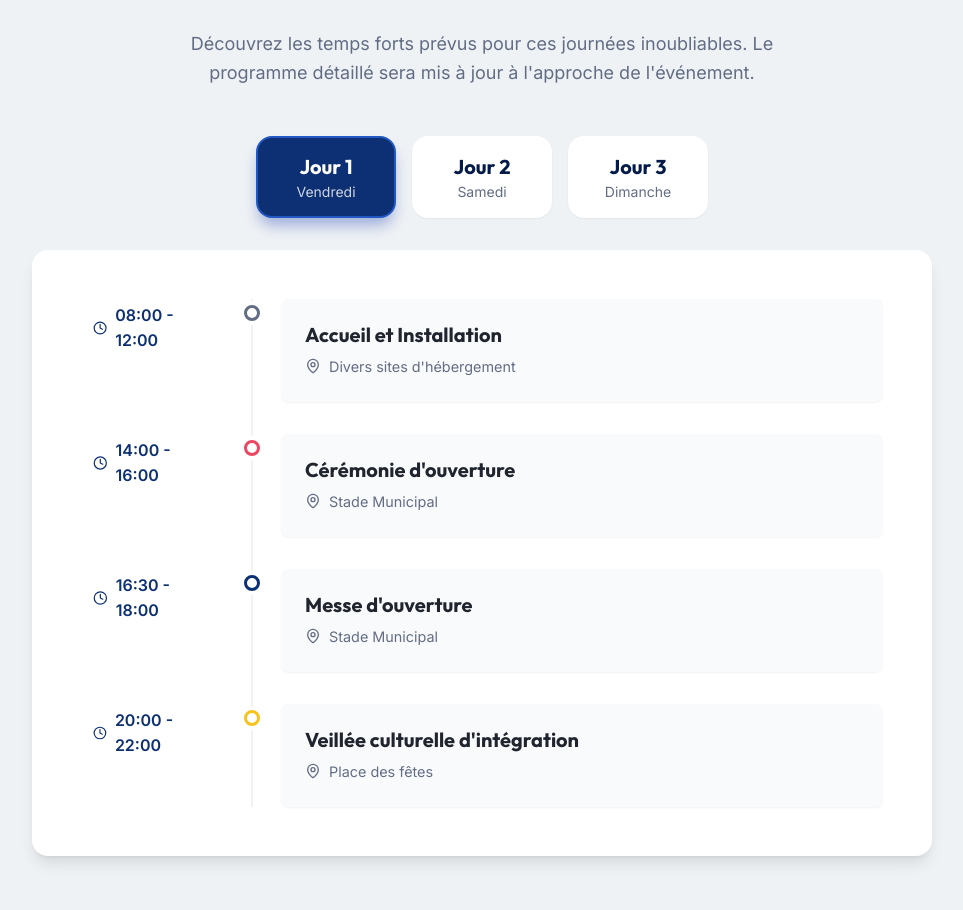
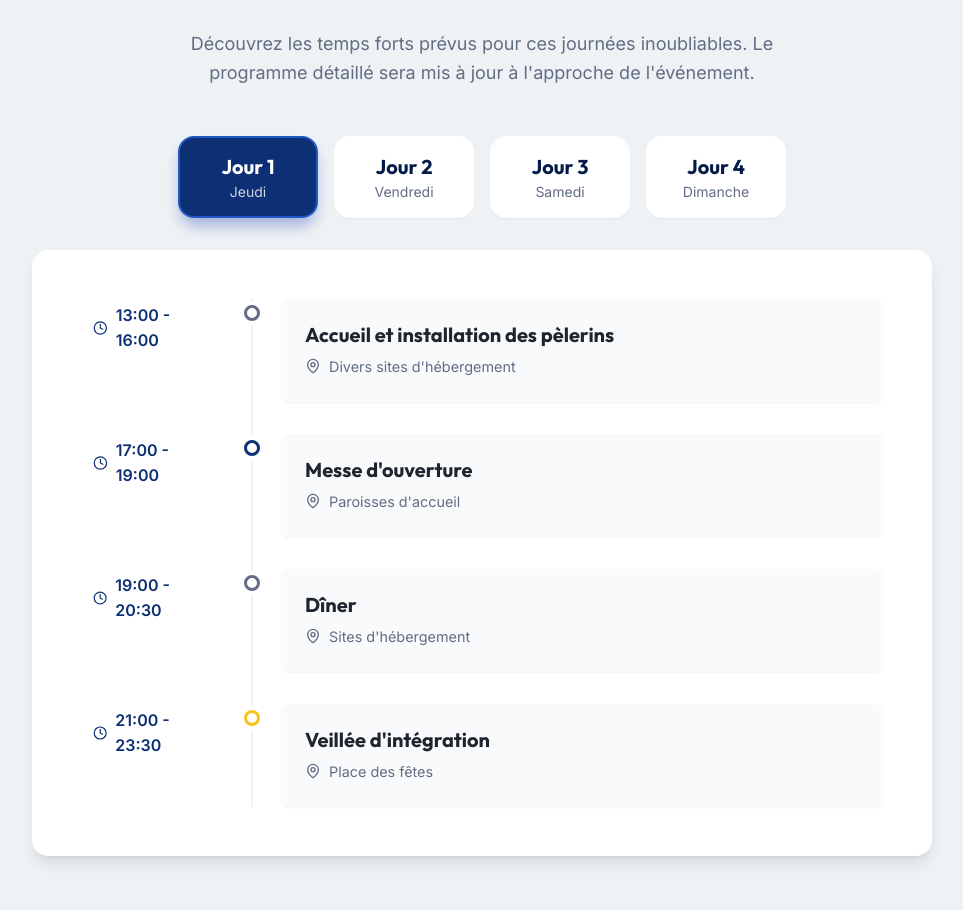
Before and after one commit to jocelynelisa/jnj2026, a React (Vite) app: page / in a window 1280 px wide. Shown: the part 2600-3510 px from the top of the page, without its empty margins (158-1121 px from the left). Built offline with nearby package versions, Linux system fonts and the light colour scheme.

Commit message:
correction et ajout de certains détails

```diff
--- a/src/components/Program.jsx
+++ b/src/components/Program.jsx
@@ -7,17 +7,18 @@ const Program = () => {
   const [activeDay, setActiveDay] = useState(1);
 
   const days = [
-    { id: 1, name: "Jour 1", date: "Vendredi" },
-    { id: 2, name: "Jour 2", date: "Samedi" },
-    { id: 3, name: "Jour 3", date: "Dimanche" }
+    { id: 1, name: "Jour 1", date: "Jeudi" },
+    { id: 2, name: "Jour 2", date: "Vendredi" },
+    { id: 3, name: "Jour 3", date: "Samedi" },
+    { id: 4, name: "Jour 4", date: "Dimanche" }
   ];
 
   const schedule = {
     1: [
-      { time: "08:00 - 12:00", title: "Accueil et Installation", location: "Divers sites d'hébergement", type: "logistics" },
-      { time: "14:00 - 16:00", title: "Cérémonie d'ouverture", location: "Stade Municipal", type: "main" },
-      { time: "16:30 - 18:00", title: "Messe d'ouverture", location: "Stade Municipal", type: "spiritual" },
-      { time: "20:00 - 22:00", title: "Veillée culturelle d'intégration", location: "Place des fêtes", type: "cultural" }
+      { time: "13:00 - 16:00", title: "Accueil et installation des pèlerins", location: "Divers sites d'hébergement", type: "logistics" },
+      { time: "17:00 - 19:00", title: "Messe d'ouverture", location: "Paroisses d'accueil", type: "spiritual" },
+      { time: "19:00 - 20:30", title: "Dîner", location: "Sites d'hébergement", type: "logistics" },
+      { time: "21:00 - 23:30", title: "Veillée d'intégration", location: "Place des fêtes", type: "cultural" }
     ],
     2: [
       { time: "07:00 - 08:00", title: "Laudes et petit-déjeuner", location: "Sites d'hébergement", type: "spiritual" },
@@ -30,6 +31,9 @@ const Program = () => {
       { time: "08:00 - 09:30", title: "Rassemblement final", location: "Stade Municipal", type: "main" },
       { time: "10:00 - 12:30", title: "Messe de clôture et envoi", location: "Stade Municipal", type: "spiritual" },
       { time: "13:00", title: "Déjeuner et départ des délégations", location: "Sites d'hébergement", type: "logistics" }
+    ],
+    4: [
+      { time: "À définir", title: "Programme détaillé à venir", location: "À définir", type: "main" }
     ]
   };
 
```
